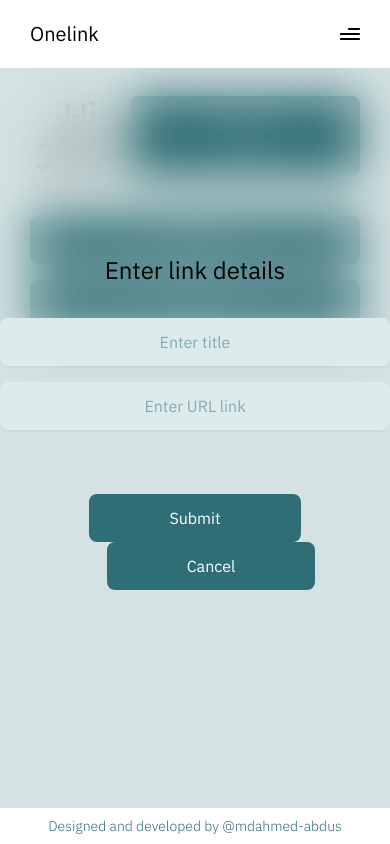
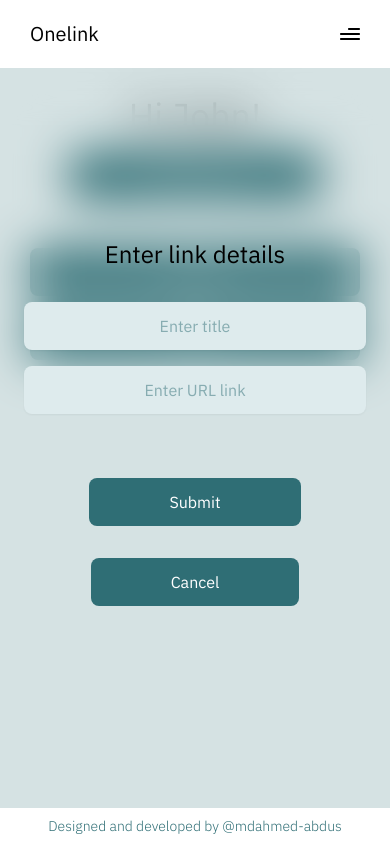
Before and after one commit to mdahmed-abdus/onelink, a React (Create React App) app in the folder frontend/: page /profile in a window 390 px wide. Both pictures are taken after a click on the button "Add new link". Built offline with nearby package versions, Linux system fonts and the light colour scheme.

Commit message:
Fix style for mobile

```diff
--- a/frontend/src/components/Profile.js
+++ b/frontend/src/components/Profile.js
@@ -31,7 +31,7 @@ function AddNewLink({ setShowAddNewLink }) {
   return (
     <BlurredBgCenteredItems
       items={
-        <form className="flex flex-col">
+        <form className="flex flex-col p-6">
           <h2 className="text-2xl">Enter link details</h2>
           <TextInput
             name="title"
@@ -56,7 +56,7 @@ function AddNewLink({ setShowAddNewLink }) {
               type="button"
               text="Cancel"
               onClick={() => setShowAddNewLink(false)}
-              externalStyle="ml-8"
+              externalStyle="mt-8 sm:ml-8"
             />
           </div>
         </form>
@@ -103,9 +103,13 @@ function Profile() {
         {showAddNewLink && <AddNewLink setShowAddNewLink={setShowAddNewLink} />}
         {isLoggedIn ? (
           <>
-            <div className="flex justify-between">
+            <div className="sm:flex justify-between">
               <h1 className="text-4xl">Hi {user.firstName}!</h1>
-              <Button text="Add new link" onClick={onClickAddNewLink} />
+              <Button
+                text="Add new link"
+                onClick={onClickAddNewLink}
+                externalStyle="mt-4 sm:mt-0"
+              />
             </div>
           </>
         ) : (
@@ -114,7 +118,7 @@ function Profile() {
             <span className="mt-2">@{user.username}</span>
           </>
         )}
-        <div className="mt-6 mx-auto w-full sm:min-w-[400px] sm:w-fit flex flex-col">
+        <div className="mt-8 mx-auto w-full sm:min-w-[400px] sm:w-fit flex flex-col">
           {user.links.map((link, index) => (
             <Button
               key={'profile_links_' + index}
```
